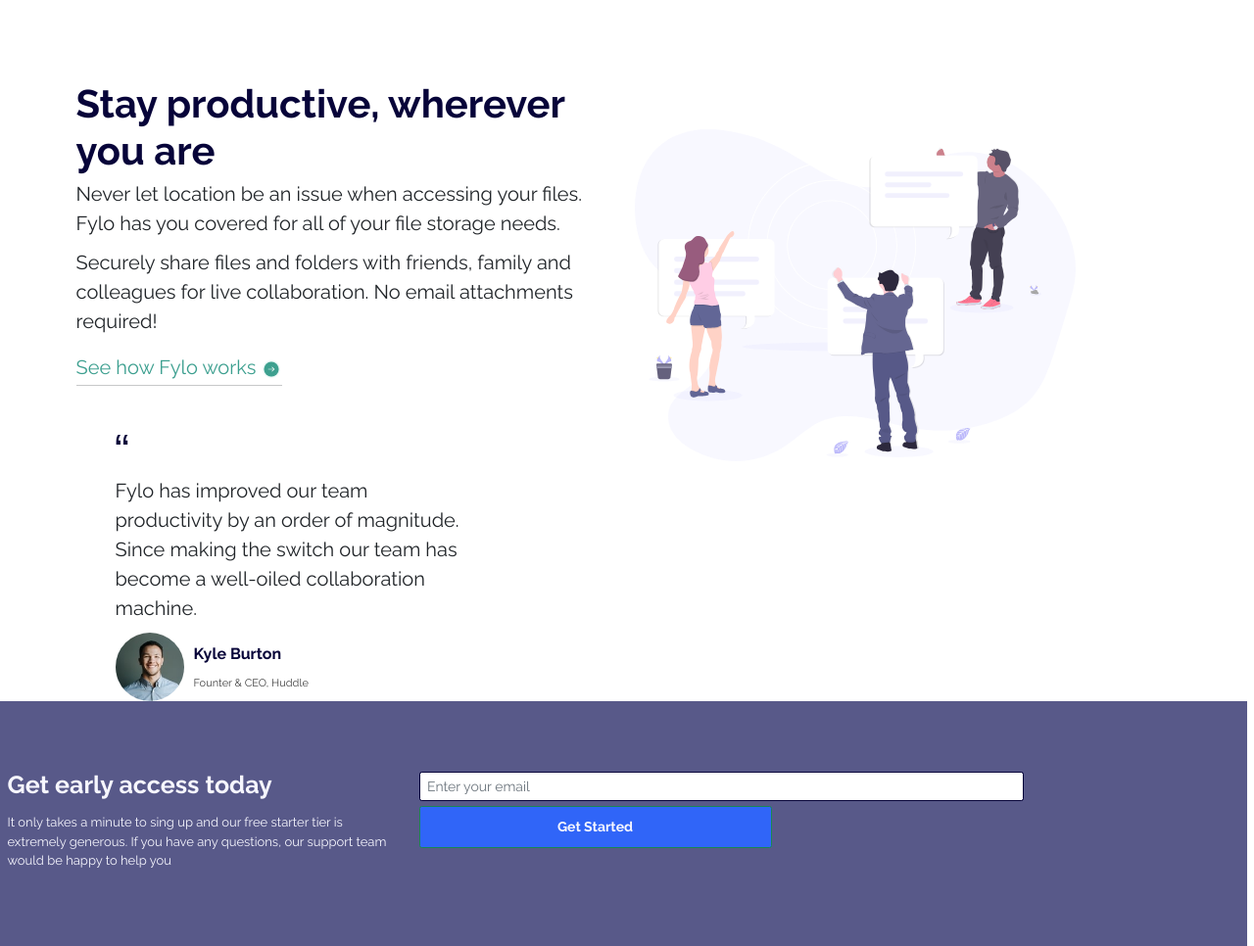
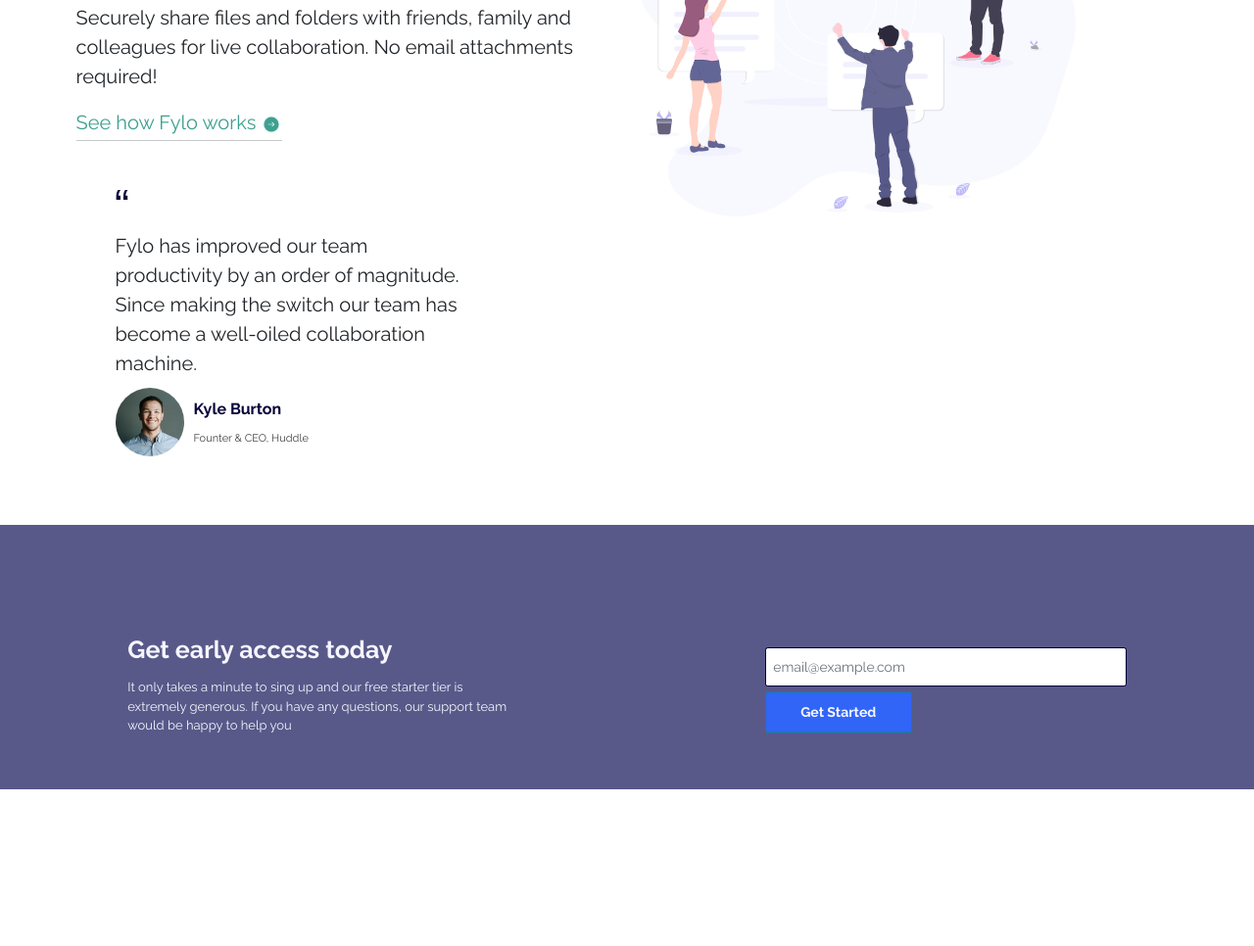
Before and after one commit to Jonathan-Hdzu/fylo-landing-page-frontendmentor, a website: page index.html in a window 1280 px wide. Shown: the part 1089-2055 px from the top of the page at 98% size. After the commit the page ends 1895 px from the top, so only its background shows below. Drawn offline with Linux system fonts and the light colour scheme.

Commit message:
Fix Contact section

```diff
--- a/index.html
+++ b/index.html
@@ -119,9 +119,8 @@
     </div>
    </section>
 
-   <section class="contact row">
-      <div class="container row block-info">
-        <div class="contact__info col-12 col-md-6">
+   <section class="contact">
+        <div class="contact__info">
           <p class="contact__info--title">
             Get early access today
           </p>
@@ -129,10 +128,9 @@
             It only takes a minute to sing up and our free starter tier is extremely generous. If you have any questions, our support team would be happy to help you
           </p>
         </div>
-        <div class="contact__form2 col-12 col-md-6">
-          <div class="">
-            <input class="form-control me-2 mt-2" type="email" placeholder="Enter your email" aria-label="Search">
-            <button class="btn btn-outline-success mt-2 " type="submit">Get Started</button>
+        <div class="contact__form2">
+            <input class="form-control input-2 me-2 mt-2 " type="email" placeholder="email@example.com" aria-label="Search">
+            <button class="btn btn-outline-success mt-2 button-2 " type="submit">Get Started</button>
           </div>
         </form>
       </div>
--- a/sass/custom.scss
+++ b/sass/custom.scss
@@ -74,7 +74,7 @@
   }
 }
 .hero2 {
-    padding-top: 25rem;
+    // padding-top: 1rem;
 }
 
 .body-img {
@@ -141,20 +141,45 @@
     color: #444444;
     margin: 1rem;
 }
+.contact {
+    margin-top: 7rem;
+    width: 100%;
+    padding-top: 8vh;
+    background-color: $desaturated-blue;
+    height: 27rem;
+    display: flex;
+    // flex-direction: row;
 
-.block-info {
+    flex-wrap: wrap;
+    justify-content: space-around;
+    align-items: center;
+}
+.button-2 {
+    margin-right: 4rem;
+    width: 15rem;
+}
 
-}
-.contact {
-    width: 100%;
-    background-color: $desaturated-blue;
-    height: 25rem;
-    display: flex;
-  justify-content: center;
-  align-items: center;
-}
+@media (max-width: 768px) {
+    .contact {
+      flex-direction: column;
+    }
+    .button-2 {
+        width: 100%;
+    }
+    .contact__info {
+        text-align: center;
+    }
+  }
+
+
+// .block-info {
+//     display: flex;
+//     justify-content: center;
+//     align-items: center;
+// }
+
 .contact__info{
-    width: 42rem;
+    width: 39rem;
 }
 .contact__info--title {
     font-family: $font-family-raleway;
@@ -168,6 +193,12 @@
     color: $light-grayish-blue;
     font-size: 1.3rem;
 }
-.contact__form2 {
+// .form-control2 {
+//     width: 15%;
 
+// }
+
+.input-2 {
+    height: 4rem;
+    float: left;
 }
```
Also changed, not shown: sass/custom.css, 1 other file.
